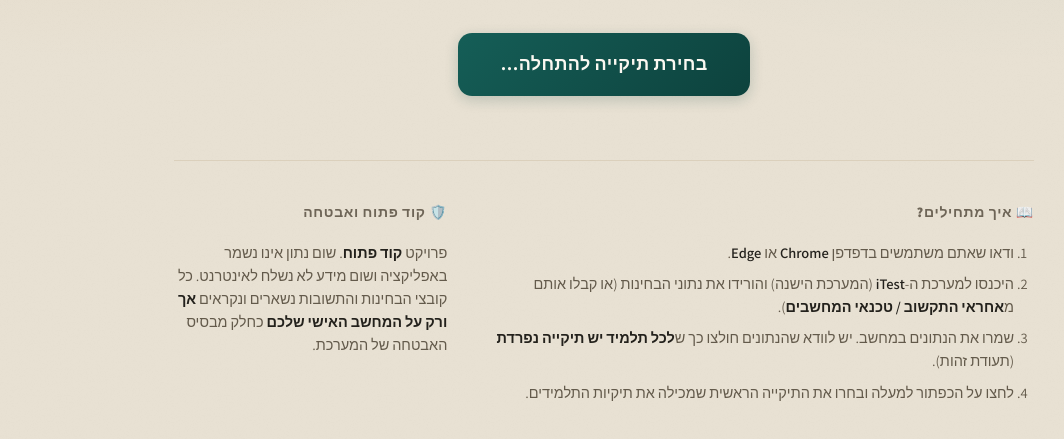
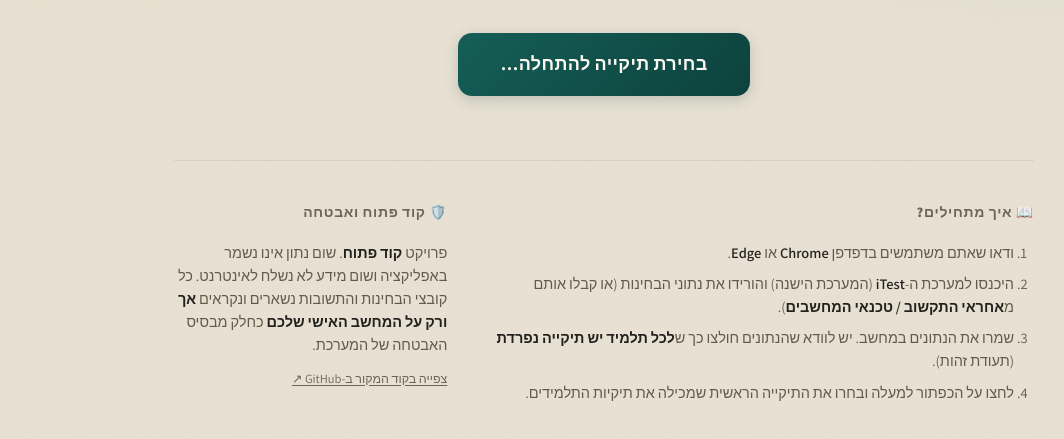
Before and after one commit to shlomsh/open-teacher-assesment, a plain HTML site: page index.html in a window 1280 px wide. Shown: the part 213-652 px from the top of the page, without its empty margins (36-1100 px from the left). Drawn offline with Linux system fonts and the light colour scheme; a web font is replaced by a local one.

Commit message:
Add subtle GitHub source link under open-source/security section
Co-Authored-By: Claude Opus 4.8 <noreply@anthropic.com>

```diff
--- a/app.js
+++ b/app.js
@@ -476,6 +476,7 @@ function showWelcome(lastName, errMsg) {
         <div class="footer-col security">
           <h3>🛡️ קוד פתוח ואבטחה</h3>
           <p>פרויקט <strong>קוד פתוח</strong>. שום נתון אינו נשמר באפליקציה ושום מידע לא נשלח לאינטרנט. כל קובצי הבחינות והתשובות נשארים ונקראים <strong>אך ורק על המחשב האישי שלכם</strong> כחלק מבסיס האבטחה של המערכת.</p>
+          <p class="repo-link"><a href="https://github.com/shlomsh/open-teacher-assesment" target="_blank" rel="noopener">צפייה בקוד המקור ב-GitHub ↗</a></p>
         </div>
       </div>
 
--- a/index.html
+++ b/index.html
@@ -70,6 +70,9 @@
   .footer-col p, .footer-col li { font-size:14.5px; color:var(--ink-soft); line-height:1.6; margin:0 0 8px; }
   .footer-col ol { padding-inline-start:20px; margin:0; }
   .footer-col strong { color:var(--ink); font-weight:600; }
+  .footer-col .repo-link { font-size:12.5px; margin-top:12px; }
+  .footer-col .repo-link a { color:var(--faint); text-decoration:underline; text-underline-offset:2px; }
+  .footer-col .repo-link a:hover { color:var(--teal); }
 
   .err { background:#fdf3ea; border:1px solid #ecd3b8; border-inline-start:4px solid var(--rose);
          color:var(--rose); border-radius:10px; padding:12px 16px; max-width:560px; margin:24px auto 0; text-align:start; }
```
